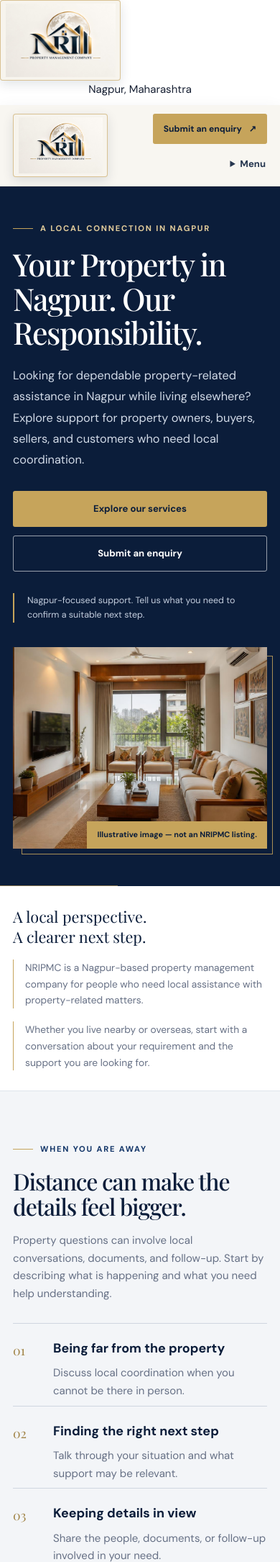
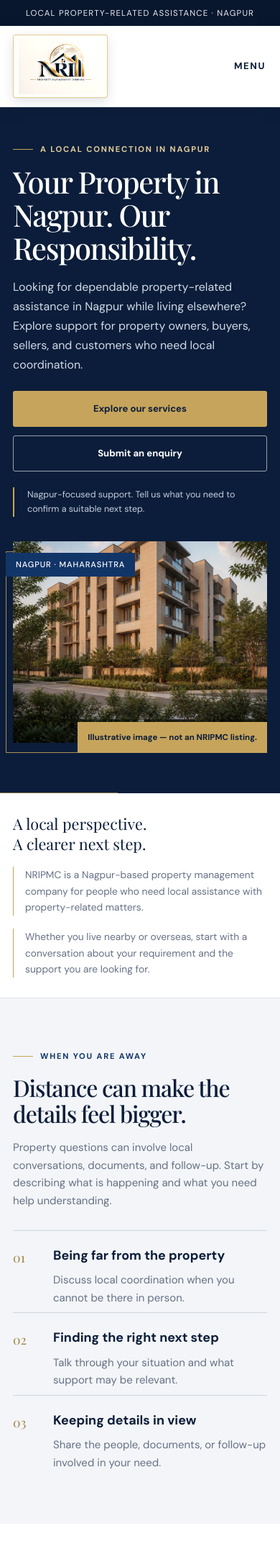
Before and after one commit to ShivaniAnand424/NRI, a Flask app: page / in a window 390 px wide. Shown: the top 2170 px of the page at 72% size. Run offline with Flask 3, Linux system fonts and the light colour scheme.

Commit message:
header and ek page is corrected now

```diff
--- a/static/css/header.css
+++ b/static/css/header.css
@@ -1,39 +1,51 @@
-/* Light header and dark navigation */
+/* White header */
+
 .site-header {
-    background: #F8F6F1;
-    color: #0B1D3A;
-    border-bottom: 1px solid #E8E1D5;
-    box-shadow: 0 7px 22px rgba(11, 29, 58, 0.08);
+  border-bottom: 1px solid var(--line);
+  box-shadow: 0 6px 20px rgba(11, 29, 58, 0.06);
 }
 
-  .desktop-nav a,
-  .mobile-nav nav a {
-    color: #26364F;
-  }
-
-  .desktop-nav a:hover,
-  .mobile-nav nav a:hover {
-    color: #8E6C2B;
-  }
-
-  .site-header .mobile-nav summary {
-    color: #26364F;
-  }
-
-  /* Give the logo a defined edge on both light and dark backgrounds */
+/* Framed logo with a gold edge and soft shadow */
 .brand-logo {
   display: block;
-    width: 168px;
-    height: 112px;
+  width: 190px;
+  height: 126px;
   object-fit: contain;
-    background: #F7F4ED;
   padding: 4px;
   border: 1px solid rgba(198, 164, 91, 0.62);
   border-radius: 4px;
+  background: #f7f4ed;
   box-shadow: 0 5px 16px rgba(11, 29, 58, 0.12);
+  filter: contrast(1.12) saturate(1.12);
 }
 
+/* Outlined enquiry button */
+.site-header .nav-cta {
+  min-height: 52px;
+  padding: 0 30px;
+  border: 1px solid var(--navy);
+  border-radius: 0;
+  background: transparent;
+  color: var(--navy);
+  font-size: 0.76rem;
+  letter-spacing: 0.14em;
+  text-transform: uppercase;
+}
+
+.site-header .nav-cta:hover {
+  background: var(--navy);
+  color: var(--white);
+}
+
+/* Footer logo keeps a defined edge on the dark background */
 .footer-brand .brand-logo {
   width: 154px;
   height: 103px;
+  padding: 4px;
+  border: 1px solid rgba(198, 164, 91, 0.62);
+  border-radius: 4px;
+  background: #f7f4ed;
+  box-shadow: 0 5px 16px rgba(11, 29, 58, 0.12);
+  mix-blend-mode: normal;
+  filter: none;
 }
--- a/static/css/layout.css
+++ b/static/css/layout.css
@@ -0,0 +1,81 @@
+/* Top information strip */
+
+.topline {
+    background: #08172e;
+    color: #e6ebf3;
+    font-size: 0.72rem;
+    letter-spacing: 0.1em;
+    text-transform: uppercase;
+  }
+
+  .topline-inner {
+    display: flex;
+    min-height: 44px;
+    align-items: center;
+    justify-content: space-between;
+    gap: 18px;
+  }
+
+  /* Header and navigation */
+
+  .site-header {
+    position: relative;
+    z-index: 5;
+    background: var(--white);
+    color: var(--navy);
+  }
+
+  .nav-row {
+    display: flex;
+    min-height: 116px;
+    align-items: center;
+    justify-content: space-between;
+    gap: 28px;
+  }
+
+  .brand {
+    display: inline-flex;
+    flex: 0 0 auto;
+    align-items: center;
+  }
+
+  .nav-right {
+    display: flex;
+    align-items: center;
+    gap: clamp(24px, 3.2vw, 46px);
+  }
+
+  .desktop-nav {
+    display: flex;
+    align-items: center;
+    gap: clamp(18px, 2.6vw, 34px);
+  }
+
+  .desktop-nav a,
+  .mobile-nav nav a {
+    color: #3b4658;
+    font-size: 0.92rem;
+    transition: color 180ms ease;
+  }
+
+  .desktop-nav a:hover,
+  .mobile-nav nav a:hover {
+    color: #8e6c2b;
+  }
+
+  .mobile-nav {
+    display: none;
+  }
+
+  .mobile-nav summary {
+    cursor: pointer;
+    list-style: none;
+  }
+
+  .mobile-nav summary::-webkit-details-marker {
+    display: none;
+  }
+
+  .nav-cta {
+    flex: 0 0 auto;
+  }
--- a/static/css/responsive.css
+++ b/static/css/responsive.css
@@ -9,12 +9,27 @@
     gap: 20px;
   }
 
+  .nav-right {
+    gap: 18px;
+  }
+
+  .brand-logo {
+    width: 160px;
+    height: 106px;
+  }
+
   .desktop-nav {
     gap: 14px;
   }
 
   .desktop-nav a {
-      font-size: 0.74rem;
+    font-size: 0.8rem;
+  }
+
+  .site-header .nav-cta {
+    padding: 0 18px;
+    font-size: 0.7rem;
+    letter-spacing: 0.1em;
   }
 
   .hero-grid {
@@ -56,7 +71,7 @@
   }
 
   .topline-inner {
-      min-height: 34px;
+    min-height: 36px;
     justify-content: center;
     text-align: center;
   }
@@ -66,20 +81,11 @@
   }
 
   .nav-row {
-      display: grid;
     min-height: 0;
-      grid-template-columns: minmax(0, 1fr) auto;
-      gap: 10px 12px;
     padding-block: 12px;
   }
 
-    .brand {
-      grid-column: 1;
-      grid-row: 1 / span 2;
-      justify-self: start;
-    }
-
-    .brand img {
+  .brand-logo {
     width: 132px;
     height: 88px;
   }
@@ -88,22 +94,23 @@
     display: none;
   }
 
+  .site-header .nav-cta {
+    display: none;
+  }
+
   .mobile-nav {
     position: relative;
     display: block;
-      grid-column: 2;
-      grid-row: 2;
-      justify-self: end;
   }
 
   .mobile-nav summary {
-      padding: 7px 2px;
+    padding: 8px 2px;
     color: var(--navy);
     font-size: 0.82rem;
     font-weight: 700;
+    letter-spacing: 0.12em;
+    text-transform: uppercase;
   }
-
-    /* ---- Rules below are new (original phone rules were cut off) ---- */
 
   .mobile-nav nav {
     position: absolute;
@@ -111,26 +118,17 @@
     top: 100%;
     right: 0;
     display: grid;
-      min-width: 200px;
+    min-width: 210px;
     gap: 4px;
     padding: 12px 16px;
-      border: 1px solid #e8e1d5;
-      background: #f8f6f1;
+    border: 1px solid var(--line);
+    background: var(--white);
     box-shadow: var(--shadow);
   }
 
   .mobile-nav nav a {
     padding: 8px 0;
-      font-size: 0.86rem;
-    }
-
-    .nav-cta {
-      grid-column: 2;
-      grid-row: 1;
-      justify-self: end;
-      min-height: 42px;
-      padding: 0 14px;
-      font-size: 0.76rem;
+    font-size: 0.9rem;
   }
 
   h1 {
@@ -170,8 +168,25 @@
     height: 280px;
   }
 
+  .hero-media {
+    margin: 0 0 18px;
+  }
+
   .hero-media::before {
-      inset: 12px -8px -8px 12px;
+    inset: 14px 14px -14px -10px;
+  }
+
+  .hero-tag {
+    top: 16px;
+    left: -10px;
+    padding: 10px 14px;
+    font-size: 0.7rem;
+  }
+
+  .hero-media figcaption {
+    bottom: -14px;
+    padding: 12px 14px;
+    font-size: 0.72rem;
   }
 
   .intro-grid {
--- a/static/css/sections.css
+++ b/static/css/sections.css
@@ -20,11 +20,11 @@
 
 .hero-grid {
   display: grid;
-    min-height: 600px;
+  min-height: 0;
   grid-template-columns: 1fr 0.95fr;
   align-items: center;
-    gap: 58px;
-    padding-block: 58px 68px;
+  gap: 48px;
+  padding-block: 44px 52px;
 }
 
 .hero-copy {
@@ -33,31 +33,34 @@
 }
 
 .hero .eyebrow {
+  margin-bottom: 14px;
   color: var(--gold-light);
 }
 
 .hero h1 {
   max-width: 700px;
+  margin-bottom: 18px;
   color: var(--white);
+  font-size: clamp(2.6rem, 4.8vw, 4.3rem);
 }
 
 .hero-description {
   max-width: 600px;
   color: #d1dae7;
-    font-size: 1.02rem;
-    line-height: 1.8;
+  font-size: 1rem;
+  line-height: 1.7;
 }
 
 .hero-actions {
   display: flex;
   flex-wrap: wrap;
   gap: 12px;
-    margin-top: 28px;
+  margin-top: 22px;
 }
 
 .hero-note {
   max-width: 540px;
-    margin-top: 30px;
+  margin-top: 22px;
   padding-left: 18px;
   border-left: 2px solid var(--gold);
   color: #c4cede;
@@ -66,17 +69,18 @@
 
 .hero-media {
   position: relative;
-    min-height: 430px;
-    margin: 0;
+  min-height: 0;
+  margin: 0 0 26px 23px;
   background:
     linear-gradient(135deg, rgba(18, 53, 104, 0.35), rgba(11, 29, 58, 0.08)),
     var(--navy-light);
 }
 
+/* Gold frame offset to the bottom-left of the photo */
 .hero-media::before {
   position: absolute;
   z-index: 0;
-    inset: 18px -14px -14px 18px;
+  inset: 23px 23px -26px -23px;
   border: 1px solid rgba(198, 164, 91, 0.85);
   content: "";
   pointer-events: none;
@@ -86,20 +90,36 @@
   position: relative;
   z-index: 1;
   width: 100%;
-    height: 430px;
+  height: 380px;
   object-fit: cover;
 }
 
+/* Blue location tag over the top-left corner */
+.hero-tag {
+  position: absolute;
+  z-index: 3;
+  top: 28px;
+  left: -38px;
+  padding: 14px 18px;
+  background: var(--navy-light);
+  color: var(--white);
+  font-size: 0.78rem;
+  font-weight: 500;
+  letter-spacing: 0.08em;
+  line-height: 1.2;
+  text-transform: uppercase;
+}
+/* Gold caption hanging below the bottom-right corner */
 .hero-media figcaption {
   position: absolute;
   z-index: 2;
   right: 0;
-    bottom: 0;
+  bottom: -26px;
   max-width: calc(100% - 20px);
-    padding: 10px 14px;
+  padding: 16px 20px;
   background: var(--gold);
   color: var(--navy);
-    font-size: 0.68rem;
+  font-size: 0.82rem;
   font-weight: 700;
 }
 
--- a/templates/index.html
+++ b/templates/index.html
@@ -23,6 +23,7 @@
     {% include 'partials/_about.html' %}
     {% include 'partials/_resources.html' %}
     {% include 'partials/_enquiry_form.html' %}
+    {% include 'partials/_final_cta.html' %}
   </main>
 
   {% include 'partials/_footer.html' %}
--- /dev/null
+++ b/templates/partials/_final_cta.html
@@ -0,0 +1,9 @@
+<section class="final-cta" aria-label="Contact NRIPMC">
+    <div class="container final-cta-inner">
+      <div>
+        <h2>Let’s begin with your requirements.</h2>
+        <p>Share what you are looking for and discuss a suitable next step.</p>
+      </div>
+      <a class="button button-gold" href="#enquiry">Submit an enquiry</a>
+    </div>
+  </section>
--- a/templates/partials/_head.html
+++ b/templates/partials/_head.html
@@ -21,9 +21,3 @@
 <link rel="stylesheet" href="{{ url_for('static', filename='css/sections.css') }}">
 <link rel="stylesheet" href="{{ url_for('static', filename='css/footer.css') }}">
 <link rel="stylesheet" href="{{ url_for('static', filename='css/responsive.css') }}">
-
-<img
-  class="brand-logo"
-  src="{{ url_for('static', filename='images/nripmc-logo.jpg') }}"
-  alt="NRI Property Management Company logo"
->
--- a/templates/partials/_header.html
+++ b/templates/partials/_header.html
@@ -1,13 +1,13 @@
 <div class="topline">
     <div class="container topline-inner">
-      <span>Nagpur, Maharashtra</span>
-      <span>Property-related assistance, with a local point of contact</span>
+      <span>Local property-related assistance · Nagpur</span>
+      <span>For owners, buyers, sellers &amp; customers</span>
     </div>
   </div>
 
   <header class="site-header">
     <div class="container nav-row">
-      <a class="brand" href="#top" aria-label="NRIPMC home">
+      <a class="brand" href="{{ url_for('index') }}" aria-label="NRIPMC home">
         <img
           class="brand-logo"
           src="{{ url_for('static', filename='images/nripmc-logo.jpg') }}"
@@ -15,29 +15,30 @@
         >
       </a>
 
+      <div class="nav-right">
         <nav class="desktop-nav" aria-label="Main navigation">
-        <a href="#services">Services</a>
-        <a href="#nri-support">For NRI owners</a>
-        <a href="#property-preview">Properties</a>
-        <a href="#about">About</a>
-        <a href="#resources">Resources</a>
+          <a href="{{ url_for('index') }}#services">Services</a>
+          <a href="{{ url_for('index') }}#nri-support">For NRIs</a>
+          <a href="{{ url_for('index') }}#nagpur">Nagpur</a>
+          <a href="{{ url_for('index') }}#about">About</a>
+          <a href="{{ url_for('index') }}#resources">Resources</a>
         </nav>
 
         <details class="mobile-nav">
           <summary>Menu</summary>
           <nav aria-label="Mobile navigation">
-          <a href="#services">Services</a>
-          <a href="#nri-support">For NRI owners</a>
-          <a href="#property-preview">Properties</a>
-          <a href="#about">About</a>
-          <a href="#resources">Resources</a>
-          <a href="#enquiry">Submit an enquiry</a>
+            <a href="{{ url_for('index') }}#services">Services</a>
+            <a href="{{ url_for('index') }}#nri-support">For NRIs</a>
+            <a href="{{ url_for('index') }}#nagpur">Nagpur</a>
+            <a href="{{ url_for('index') }}#about">About</a>
+            <a href="{{ url_for('index') }}#resources">Resources</a>
+            <a href="{{ url_for('index') }}#enquiry">Make an Enquiry</a>
           </nav>
         </details>
 
-      <a class="button button-gold nav-cta" href="#enquiry">
-        Submit an enquiry
-        <span aria-hidden="true">↗</span>
+        <a class="button button-outline-dark nav-cta" href="{{ url_for('index') }}#enquiry">
+          Make an Enquiry
         </a>
       </div>
+    </div>
   </header>
--- a/templates/partials/_hero.html
+++ b/templates/partials/_hero.html
@@ -21,6 +21,7 @@
       </div>
 
       <figure class="hero-media">
+        <span class="hero-tag">Nagpur · Maharashtra</span>
         <img
           src="{{ url_for('static', filename='images/nagpur-residence.jpg') }}"
           alt="Illustrative image of a residence; this is not an NRIPMC property listing"
```
Also changed, not shown: static/images/nagpur-residence.jpg. Lines whose indentation alone changed are shown as unchanged.
